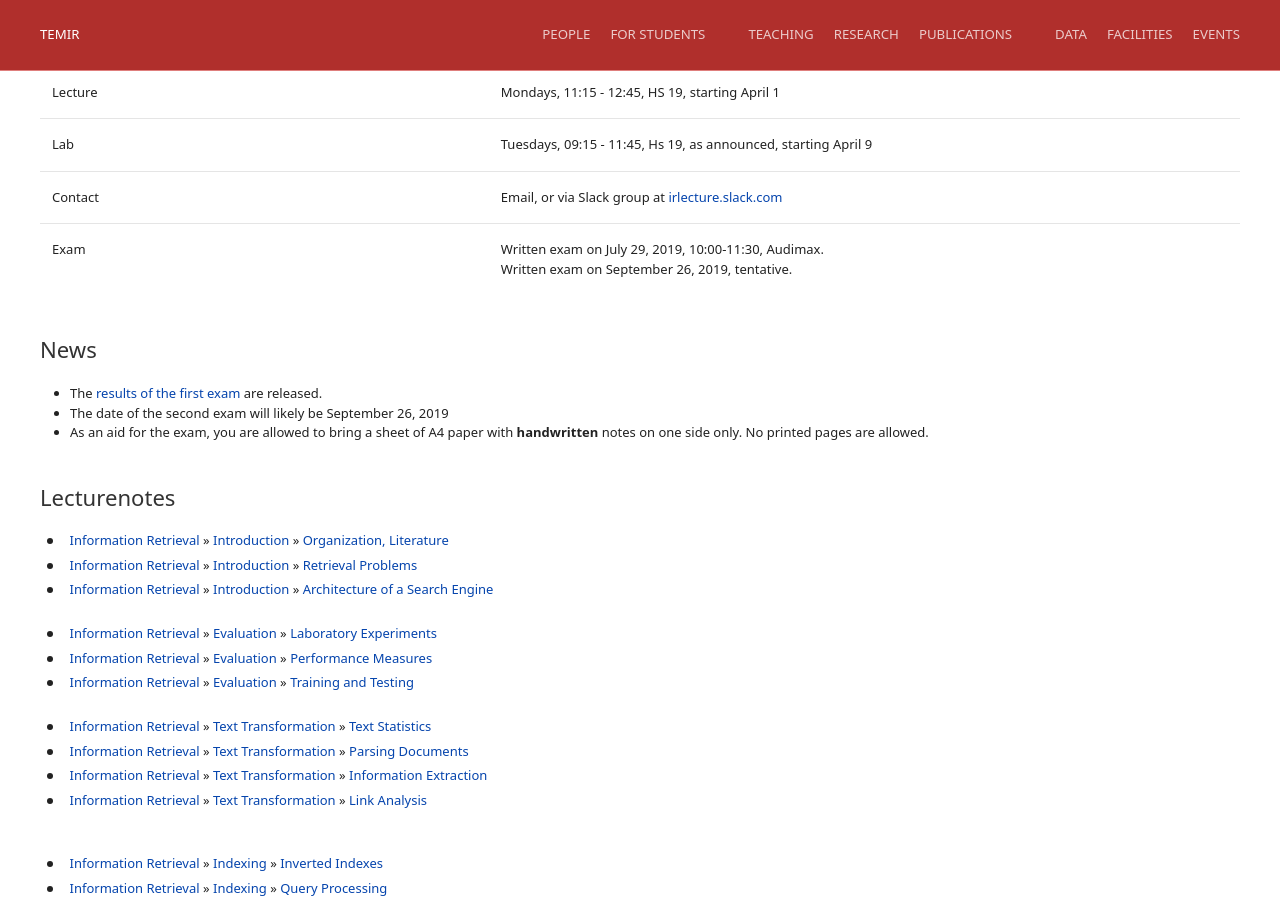
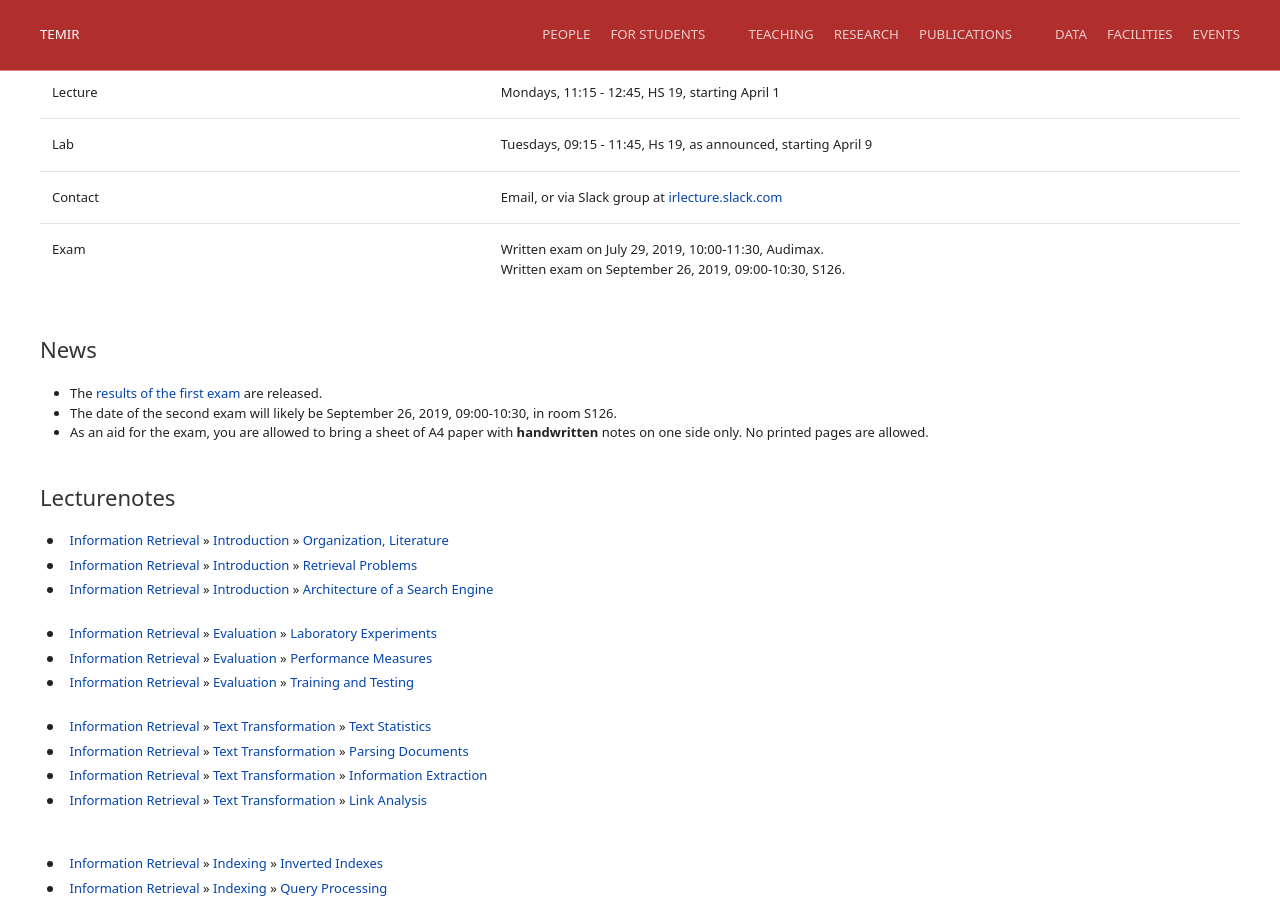
Before and after one commit to temir-org/temir-org.github.io, a Jekyll site: the page built from teaching/information-retrieval.html, in a window 1280 px wide and 900 px high, scrolled down 353 px. Built offline with Jekyll 4.4.1, drawn with Linux system fonts in a browser that asks for light colours.

Commit message:
Update information-retrieval.html

```diff
--- a/teaching/information-retrieval.html
+++ b/teaching/information-retrieval.html
@@ -39,7 +39,7 @@ description: Course page of Information Retrieval
                         <td class="uk-table-shrink">Exam</td>
                         <td class="uk-table-shrink">
                             Written exam on July 29, 2019, 10:00-11:30, Audimax. <br>
-                            Written exam on September 26, 2019, tentative. <br>
+                            Written exam on September 26, 2019, 09:00-10:30, S126. <br>
                         </td>
                     </tr>
                 </tbody>
@@ -52,7 +52,7 @@ description: Course page of Information Retrieval
                     The <a href="/tmp/information-retrieval-exam1-ss19-results.txt">results of the first exam</a> are released.
                 </li>
                 <li>
-                    The date of the second exam will likely be September 26, 2019
+                    The date of the second exam will likely be September 26, 2019, 09:00-10:30, in room S126.
                 </li>
                 <li>
                     As an aid for the exam, you are allowed to bring a sheet of A4 paper with <b>handwritten</b> notes on one side only. No printed pages are allowed.
```
